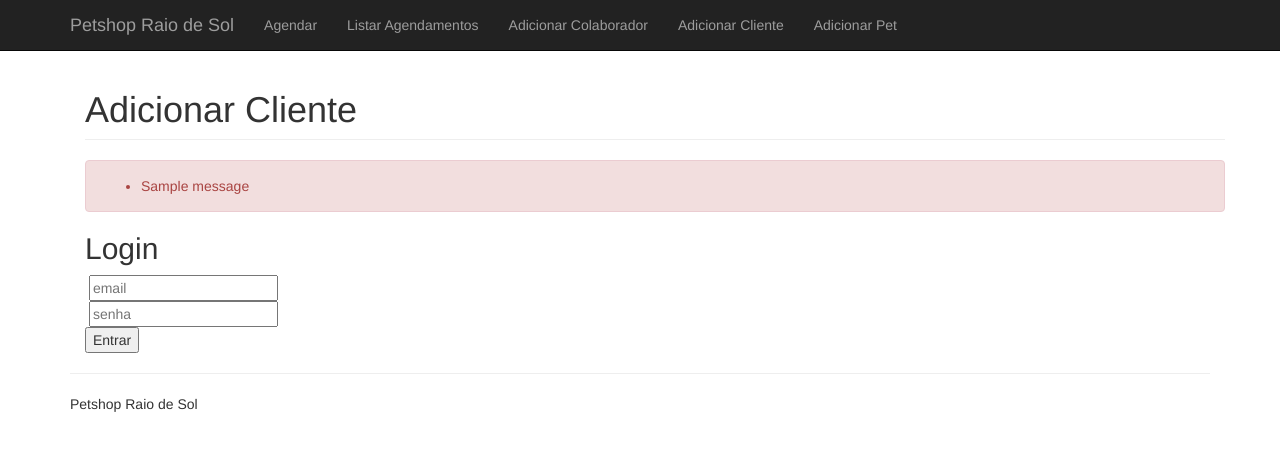
After one commit to femrtins/petshop_gestaoprojetos, a Flask app: page /login in a window 1280 px wide. The commit adds this page. Shown: the top 451 px of the page. Run offline with Flask 2, Linux system fonts and the light colour scheme; tables that the repository leaves empty hold one stand-in row (values such as "Sample post"); one stand-in notice (Sample message) is shown; some libraries are stand-ins or nearby versions.

Commit message:
Add files via upload

```diff
--- a/agendamento/app/templates/header.html
+++ b/agendamento/app/templates/header.html
@@ -15,6 +15,7 @@
             <li><a href="{{ url_for('listar_agendamentos') }}">Listar Agendamentos</a></li>
             <li><a href="{{ url_for('cadastroColaborador') }}">Adicionar Colaborador</a></li>
             <li><a href="{{ url_for('cadastroCliente') }}">Adicionar Cliente</a></li>
+            <li><a href="{{ url_for('cadastroPet') }}">Adicionar Pet</a></li>
           </ul>
         </div>
       </div>
--- /dev/null
+++ b/agendamento/app/templates/login.html
@@ -0,0 +1,35 @@
+{% extends 'base.html' %}
+
+{% block main %}
+<div class="container">
+  <h1 class="page-header">Adicionar Cliente</h1>
+  {% with messages = get_flashed_messages() %}
+    {% if messages %}
+      <div class="alert alert-danger">
+        <ul>
+        {% for message in messages %}
+          <li>{{ message }}</li>
+        {% endfor %}
+        </ul>
+      </div>
+    {% endif %}
+  {% endwith %}
+  <form method="POST" action="/login" id="login">
+    <h2 id="titulo-login">Login</h2>
+    <div id="dados">
+        <div class="input-box">
+            <label for="email"></label>
+            <input required placeholder="email" type="email" id="email" name="email" class="input-enviar" >
+        </div>
+        <div class="input-box">
+            <label for="senha"></label>
+            <input type="password" id="senha" name="senha" class="input-enviar" required placeholder="senha" >
+        </div>
+    </div>
+
+    <div class="botao-enviar-div">
+        <button  type="submit" class="botao-enviar">Entrar</button>
+    </div>
+</form>
+</div>
+{% endblock %}
```
Also changed, not shown: agendamento/app/templates/cadastroPet.html (added, +26 -0 lines).
